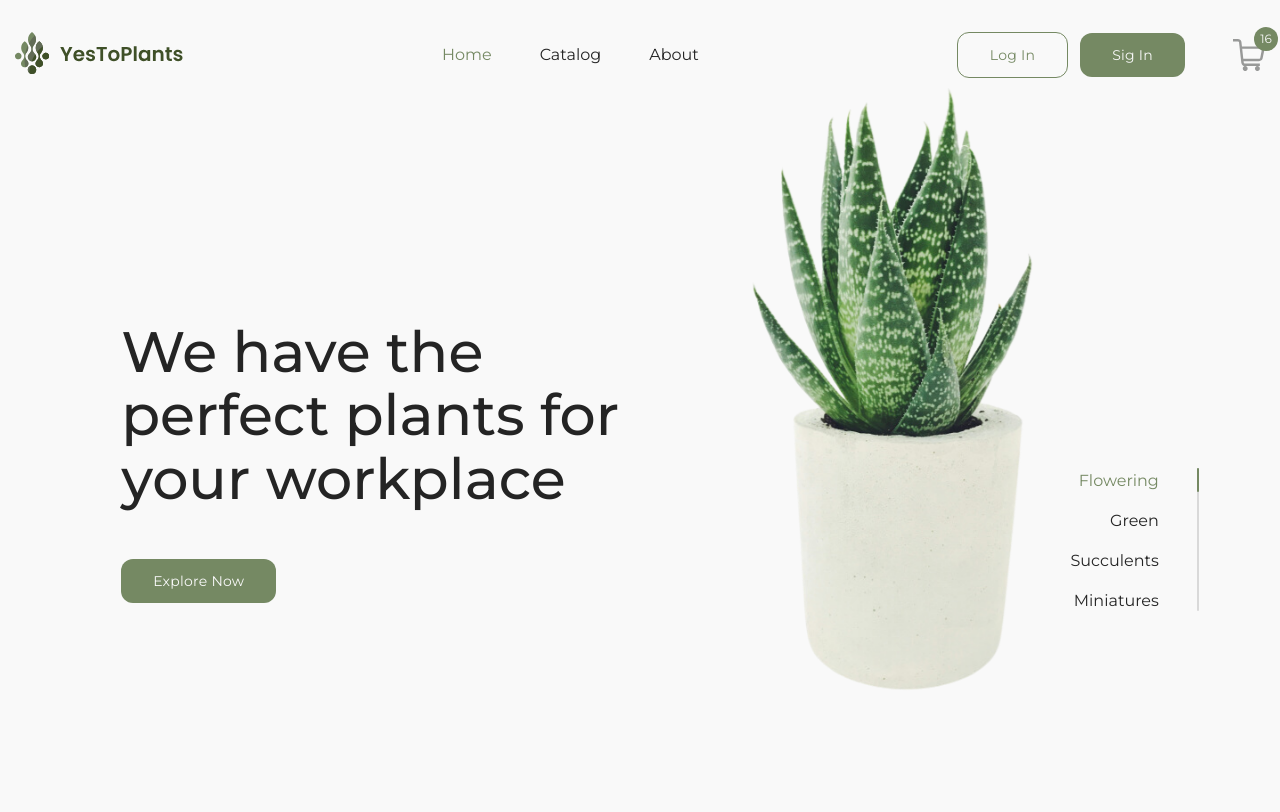
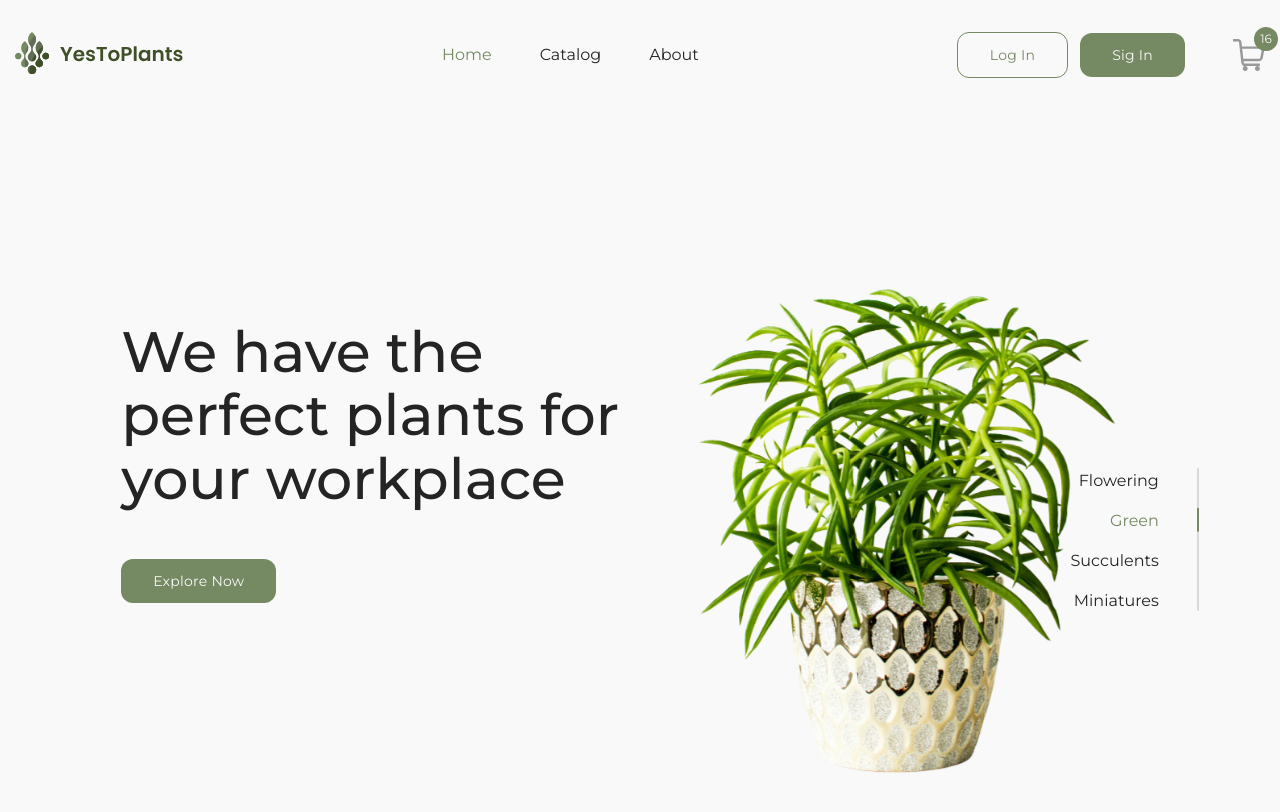
Before and after one commit to D4n1el13and37/e-commerce-app, a React (Vite) app: page / in a window 1280 px wide. Shown: the top 812 px of the page. Built offline with nearby package versions, Linux system fonts and the light colour scheme.

Commit message:
feat: add autoplay module to swiper slider

```diff
--- a/src/components/slider/Slider.tsx
+++ b/src/components/slider/Slider.tsx
@@ -1,10 +1,11 @@
 import React from 'react';
 import { Swiper, SwiperSlide } from 'swiper/react';
-import { Pagination, Scrollbar } from 'swiper/modules';
+import { Autoplay, Pagination, Scrollbar } from 'swiper/modules';
 
-import 'swiper/css';
-import 'swiper/css/pagination';
-import 'swiper/css/scrollbar';
+import 'swiper/scss';
+import 'swiper/scss/pagination';
+import 'swiper/scss/scrollbar';
+import 'swiper/scss/autoplay';
 import './Slider.scss';
 
 import slide1 from './slide-1.png';
@@ -16,6 +17,7 @@ const Slider: React.FC = () => {
   return (
     <>
       <Swiper
+        modules={[Pagination, Scrollbar, Autoplay]}
         direction={'vertical'}
         scrollbar={{
           hide: false,
@@ -34,8 +36,10 @@ const Slider: React.FC = () => {
             return `<span class="${className}">${slideName}</span>`;
           },
         }}
-        modules={[Pagination, Scrollbar]}
         className="hero__slider"
+        autoplay={{
+          delay: 5000,
+        }}
       >
         <SwiperSlide>
           <img src={slide1} alt="Flowering" />
```
